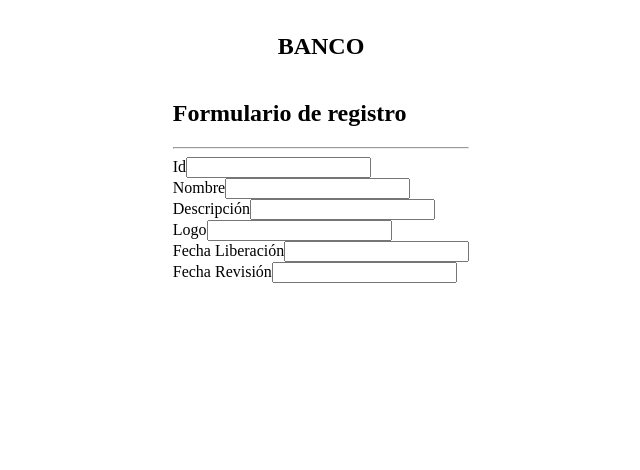
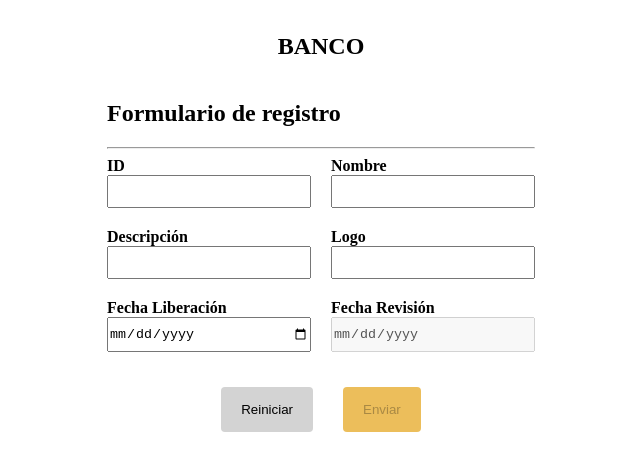
Before and after one commit to andresguibarra/bank-crud, an Angular app: page /products in a window 1280 px wide. Shown: the top 470 px of the page, without its empty margins (319-959 px from the left). Built offline with nearby package versions, Linux system fonts and the light colour scheme; no server answers.

Commit message:
Added product validations

```diff
--- a/src/app/bank.service.ts
+++ b/src/app/bank.service.ts
@@ -23,9 +23,18 @@ export class BankService {
   constructor(private httpClient: HttpClient) {}
 
   getFinancialProducts(): Observable<FinancialProduct[]> {
-    return this.httpClient.get<FinancialProduct[]>(
-      this.baseUrl + "/bp/products",
-      { headers: this.headers }
-    ).pipe(tap(console.log));
+    return this.httpClient
+      .get<FinancialProduct[]>(this.baseUrl + "/bp/products", {
+        headers: this.headers
+      })
+      .pipe(tap(console.log));
+  }
+
+  updateProduct(value: any) {
+    return this.httpClient
+      .post<FinancialProduct[]>(this.baseUrl + "/bp/products", value, {
+        headers: this.headers
+      })
+      .pipe(tap(console.log));
   }
 }
--- /dev/null
+++ b/src/app/product/custom-validators.ts
@@ -0,0 +1,28 @@
+import { AbstractControl, ValidationErrors, ValidatorFn } from "@angular/forms";
+
+export class CustomValidators {
+  static dateMinimum(date: Date): ValidatorFn {
+    return (control: AbstractControl): ValidationErrors | null => {
+      const currentDate = new Date(date.toDateString());
+      const inputDate = new Date(control.value);
+      return inputDate >= currentDate
+        ? null
+        : { dateMinimum: { valid: false } };
+    };
+  }
+
+  static dateReleaseAndRevisionValidator(
+    control: AbstractControl
+  ): ValidationErrors | null {
+    const dateRelease = control.get("date_release")?.value;
+    const dateRevision = control.get("date_revision")?.value;
+    if (!dateRelease || !dateRevision) {
+      return null;
+    }
+    const expectedRevisionDate = new Date(dateRelease);
+    expectedRevisionDate.setFullYear(expectedRevisionDate.getFullYear() + 1);
+    return new Date(dateRevision).getTime() === expectedRevisionDate.getTime()
+      ? null
+      : { dateMismatch: true };
+  }
+}
--- a/src/app/product/product.component.html
+++ b/src/app/product/product.component.html
@@ -1,30 +1,94 @@
 <section class="product-section">
   <h2>Formulario de registro</h2>
   <hr />
-  <form action="">
+  <form [formGroup]="productForm" (ngSubmit)="onSubmit()">
+    <div class="form-fields">
       <div class="field">
-      <label for="">Id</label>
-      <input type="text" />
+        <label for="id">ID</label>
+        <input type="text" id="id" formControlName="id" />
+        <div *ngIf="productForm.get('id')?.touched">
+          <span *ngIf="productForm.get('id')?.errors?.['required']"
+            >ID no válido.</span
+          >
+          <span *ngIf="productForm.get('id')?.errors?.['minlength']"
+            >El ID debe tener al menos 3 caracteres.</span
+          >
+          <span *ngIf="productForm.get('id')?.errors?.['maxlength']"
+            >El ID no debe exceder los 10 caracteres.</span
+          >
+        </div>
       </div>
       <div class="field">
-      <label for="">Nombre</label>
-      <input type="text" />
+        <label for="name">Nombre</label>
+        <input type="text" id="name" formControlName="name" />
+        <div *ngIf="productForm.get('name')?.touched">
+          <span *ngIf="productForm.get('name')?.errors?.['required']"
+            >El Nombre es requerido.</span
+          >
+          <span *ngIf="productForm.get('name')?.errors?.['minlength']"
+            >El Nombre debe tener al menos 5 caracteres.</span
+          >
+          <span *ngIf="productForm.get('name')?.errors?.['maxlength']"
+            >El Nombre no debe exceder los 100 caracteres.</span
+          >
+        </div>
       </div>
       <div class="field">
-      <label for="">Descripción</label>
-      <input type="text" />
+        <label for="description">Descripción</label>
+        <input type="text" id="description" formControlName="description" />
+        <div *ngIf="productForm.get('description')?.touched">
+          <span *ngIf="productForm.get('description')?.errors?.['required']"
+            >La Descripción es requerida.</span
+          >
+          <span *ngIf="productForm.get('description')?.errors?.['minlength']"
+            >La Descripción debe tener al menos 1 caracter.</span
+          >
+          <span *ngIf="productForm.get('description')?.errors?.['maxlength']"
+            >La Descripción no debe exceder los 100 caracteres.</span
+          >
+        </div>
       </div>
       <div class="field">
-      <label for="">Logo</label>
-      <input type="text" />
+        <label for="logo">Logo</label>
+        <input type="text" id="logo" formControlName="logo" />
+        <div *ngIf="productForm.get('logo')?.touched">
+          <span *ngIf="productForm.get('logo')?.errors?.['required']"
+            >El Logo es requerido.</span
+          >
+        </div>
       </div>
       <div class="field">
-      <label for="">Fecha Liberación</label>
-      <input type="text" />
+        <label for="date_release">Fecha Liberación</label>
+        <input type="date" id="date_release" formControlName="date_release" />
+        <div *ngIf="productForm.get('date_release')?.touched">
+          <span *ngIf="productForm.get('date_release')?.errors?.['required']"
+            >La Fecha de liberación es requerida.</span
+          >
+          <span *ngIf="productForm.get('date_release')?.errors?.['dateMinimum']"
+            >La Fecha debe ser hoy o en el futuro.</span
+          >
+        </div>
       </div>
       <div class="field">
-      <label for="">Fecha Revisión</label>
-      <input type="text" />
+        <label for="date_revision">Fecha Revisión</label>
+        <input type="date" id="date_revision" formControlName="date_revision" />
+        <div *ngIf="productForm.get('date_revision')?.touched">
+          <span *ngIf="productForm.get('date_revision')?.errors?.['required']"
+            >La Fecha de revisión es requerida.</span
+          >
+          <span *ngIf="productForm.getError('dateMismatch')"
+            >La Fecha de revisión debe ser exactamente un año después de la
+            fecha de liberación.</span
+          >
+        </div>
+      </div>
+      {{ productForm.getError("dateMismatch") }}
+    </div>
+    <div class="action-buttons">
+      <button class="reset" type="button" (click)="onReset()">Reiniciar</button>
+      <button [disabled]="productForm.invalid" class="send" type="submit">
+        Enviar
+      </button>
     </div>
   </form>
 </section>
--- a/src/app/product/product.component.scss
+++ b/src/app/product/product.component.scss
@@ -0,0 +1,51 @@
+.product-section {
+  width: 100%;
+}
+
+.form-fields {
+  display: grid;
+  grid-template-columns: 1fr 1fr;
+  gap: 20px;
+  margin-bottom: 35px;
+}
+
+.field {
+  display: flex;
+  flex-direction: column;
+  label {
+    font-weight: bold;
+  }
+  input {
+    width: 200px;
+    padding: 7px 0;
+    &.ng-invalid.ng-touched{
+
+      border: 1px solid red;
+      border-radius: 4px;
+    }
+  }
+  div {
+    width: 200px;
+  }
+  span {
+    color: red;
+  }
+}
+
+.action-buttons {
+  width: 100%;
+  display: flex;
+  justify-content: center;
+  gap: 30px;
+  button {
+    padding: 15px 20px;
+    border: none;
+    border-radius: 4px;
+    &.reset {
+      background-color: lightgray;
+    }
+    &.send {
+      background-color: rgb(236, 190, 91);
+    }
+  }
+}
--- a/src/app/product/product.component.ts
+++ b/src/app/product/product.component.ts
@@ -1,12 +1,79 @@
-import { Component } from '@angular/core';
+import { Component, OnDestroy } from "@angular/core";
+import {
+  FormControl,
+  FormGroup,
+  ReactiveFormsModule,
+  Validators
+} from "@angular/forms";
+import { CustomValidators } from "./custom-validators";
+import { CommonModule } from "@angular/common";
+import { BankService } from "../bank.service";
+import { Subject, take, takeUntil } from "rxjs";
 
 @Component({
-  selector: 'app-product',
+  selector: "app-product",
   standalone: true,
-  imports: [],
-  templateUrl: './product.component.html',
-  styleUrl: './product.component.scss'
+  imports: [CommonModule, ReactiveFormsModule],
+  templateUrl: "./product.component.html",
+  styleUrl: "./product.component.scss"
 })
-export class ProductComponent {
+export class ProductComponent implements OnDestroy {
+  productForm: FormGroup;
+  destroyed$: Subject<boolean> = new Subject();
 
+  constructor(private bankService: BankService) {
+    this.productForm = new FormGroup(
+      {
+        id: new FormControl("", [
+          Validators.required,
+          Validators.minLength(3),
+          Validators.maxLength(10)
+        ]),
+        name: new FormControl("", [
+          Validators.required,
+          Validators.minLength(5),
+          Validators.maxLength(100)
+        ]),
+        description: new FormControl("", [
+          Validators.required,
+          Validators.minLength(1),
+          Validators.maxLength(100)
+        ]),
+        logo: new FormControl("", Validators.required),
+        date_release: new FormControl("", [
+          Validators.required,
+          CustomValidators.dateMinimum(new Date())
+        ]),
+        date_revision: new FormControl({ value: "", disabled: true }, [
+          Validators.required
+        ])
+      },
+      CustomValidators.dateReleaseAndRevisionValidator
+    );
+
+    this.productForm
+      .get("date_release")
+      ?.statusChanges.pipe(takeUntil(this.destroyed$))
+      .subscribe((status) => {
+        if (status === "VALID") {
+          this.productForm.get("date_revision")?.enable();
+        } else {
+          this.productForm.get("date_revision")?.disable();
+        }
+      });
+  }
+
+  onSubmit() {
+    this.bankService
+      .updateProduct(this.productForm.value)
+      .pipe(take(1))
+      .subscribe();
+  }
+
+  ngOnDestroy(): void {
+    this.destroyed$.next(true);
+  }
+  onReset() {
+    this.productForm.reset();
+  }
 }
```
Lines whose indentation alone changed are shown as unchanged.
